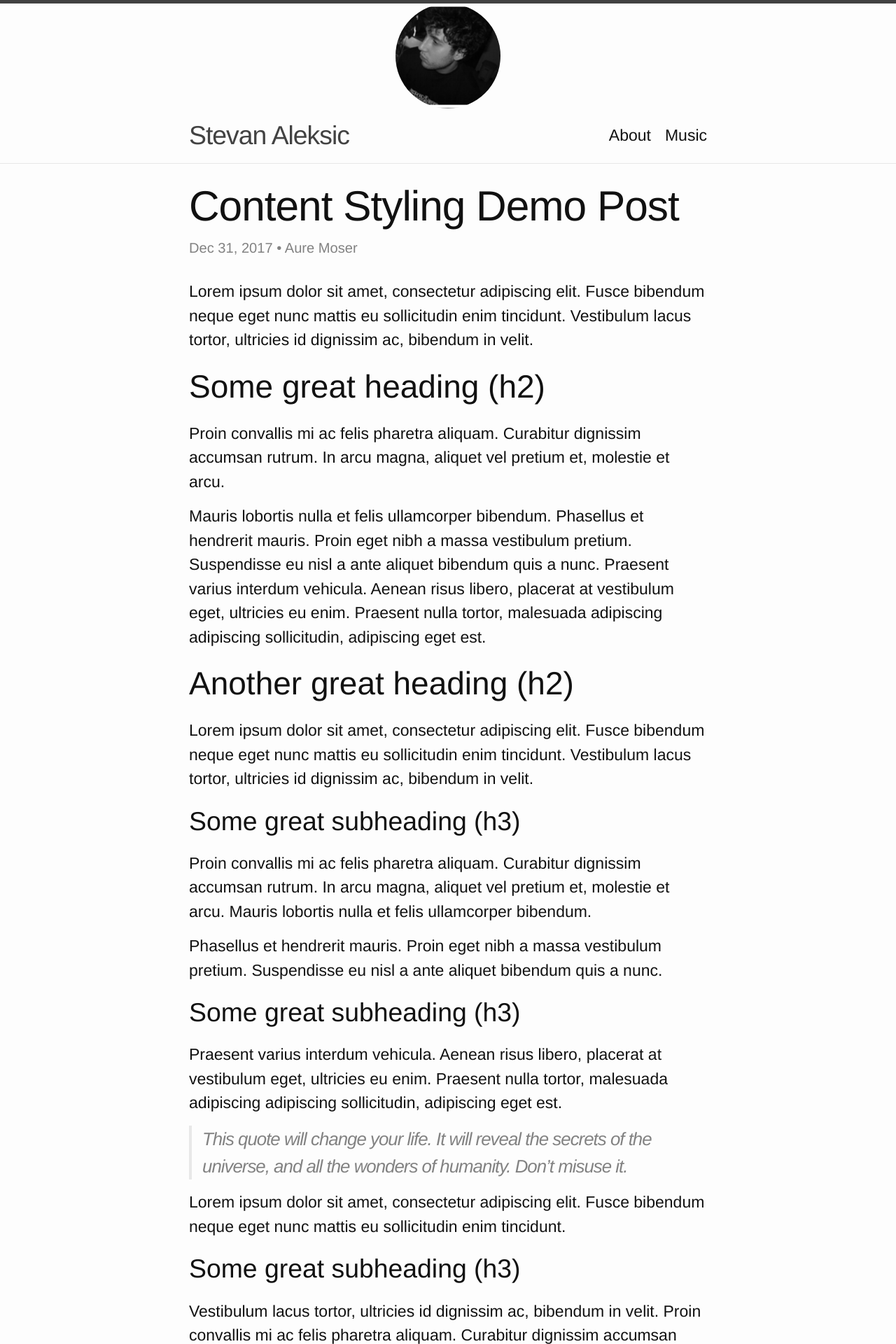
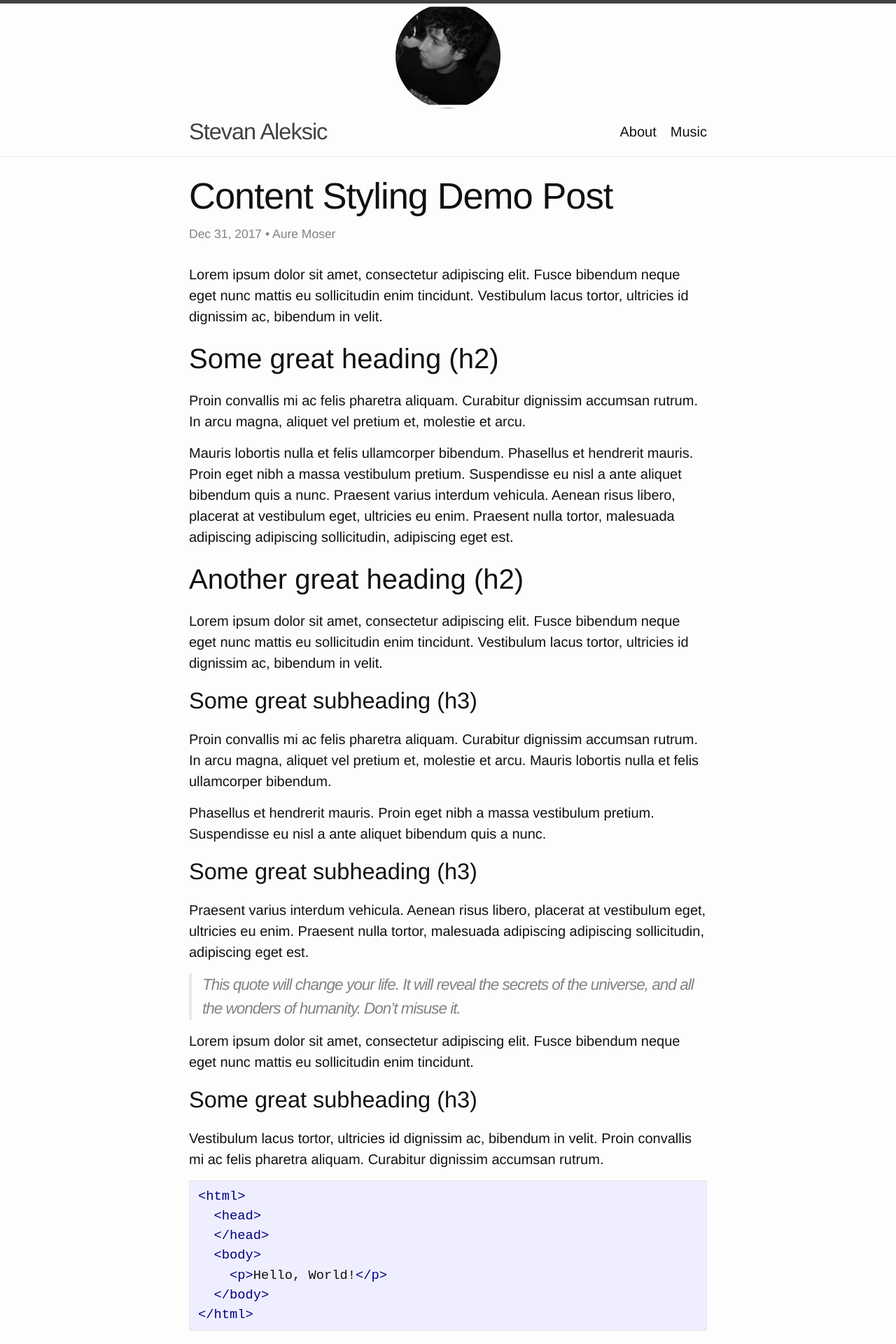
Before and after one commit to Stdubic/Stevan-Aleksic-aka-Stdubic, a Jekyll site: the page built from _posts/2017-12-31-content-styles.md, in a window 1280 px wide. Shown: the top 1920 px of the page at 70% size. Built offline with Jekyll 4.4.1, drawn with Linux system fonts in a browser that asks for light colours.

Commit message:
Update minima.scss

```diff
--- a/_sass/minima.scss
+++ b/_sass/minima.scss
@@ -3,7 +3,7 @@
 // Define defaults for each variable.
 
 $base-font-family: "Helvetica Neue", Helvetica, Arial, sans-serif !default;
-$base-font-size:   23px !default;
+$base-font-size:   20px !default;
 $base-font-weight: 400 !default;
 $small-font-size:  $base-font-size * 0.875 !default;
 $base-line-height: 1.5 !default;
```
